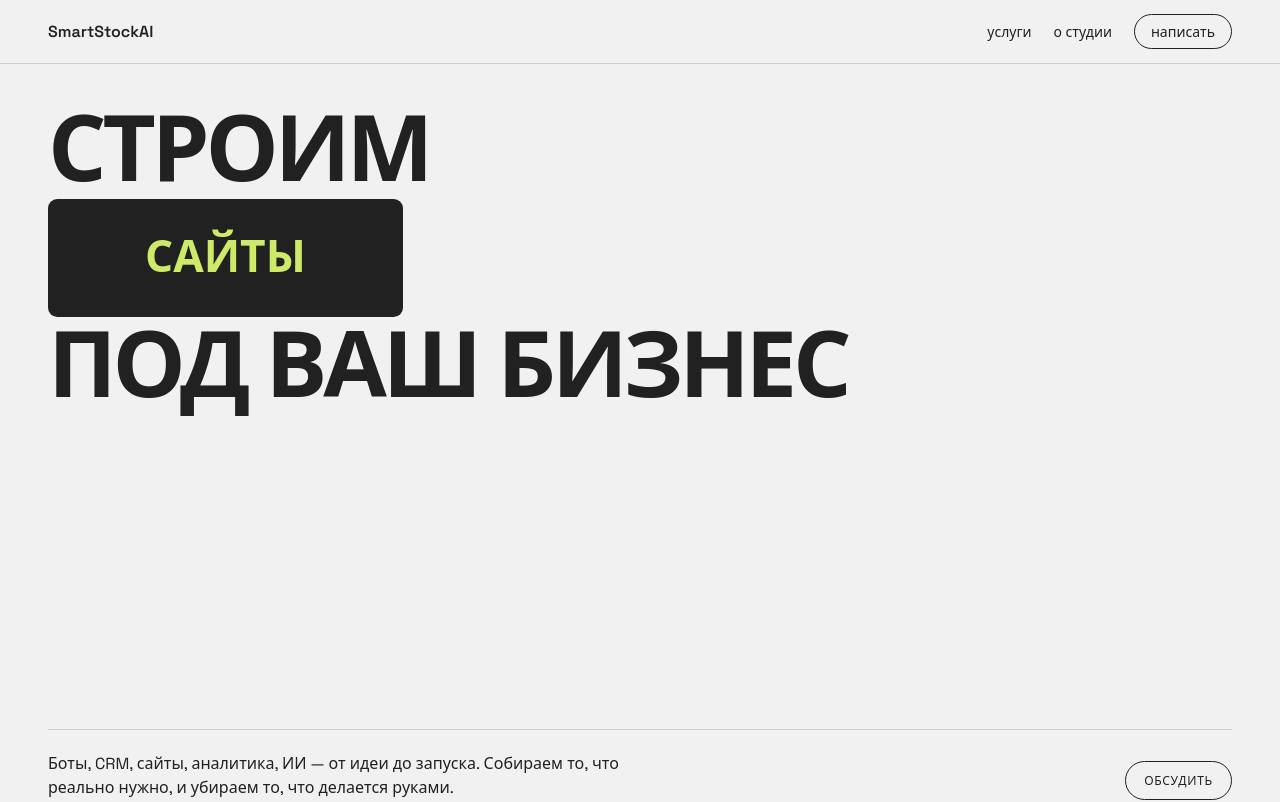
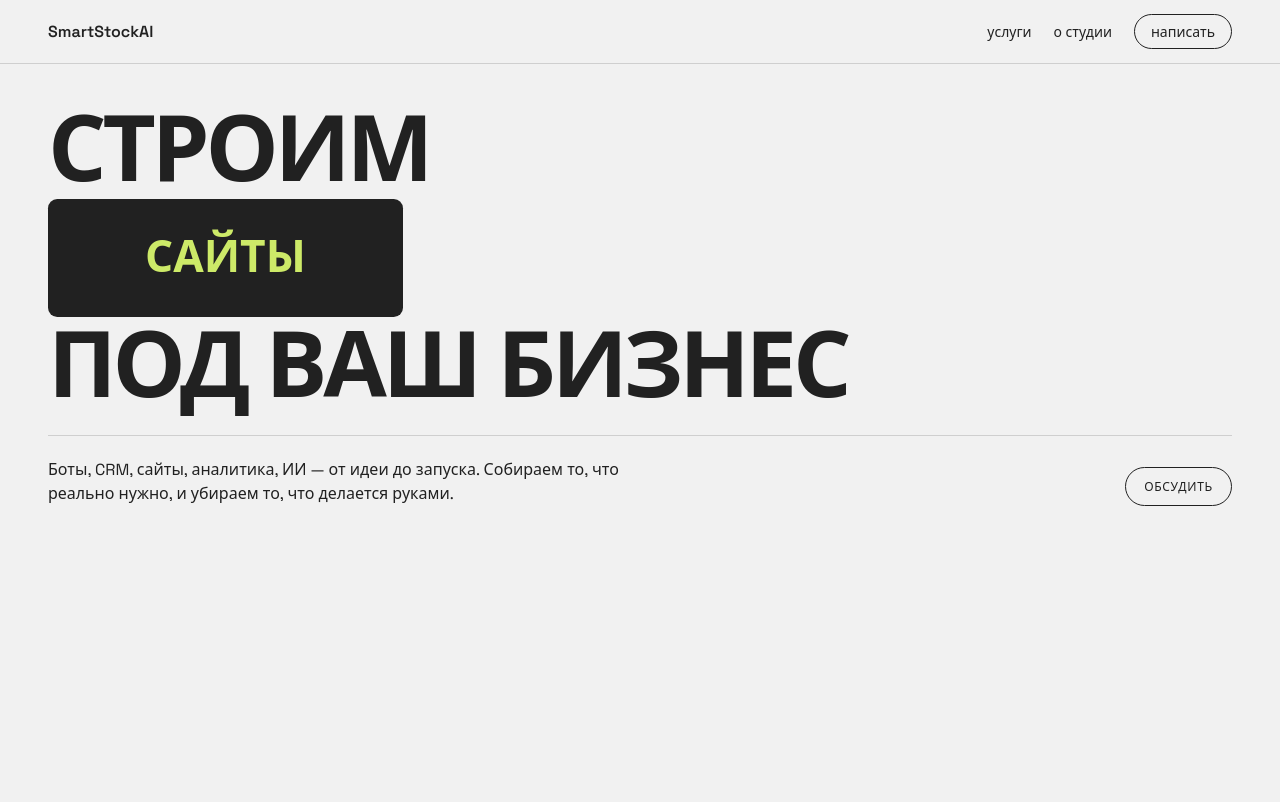
Before and after one commit to kickfost07-debug/smartstockai, a React (Vite) app: page / in a window 1280 px wide. Shown: the top 802 px of the page. Built offline with nearby package versions, Linux system fonts and the light colour scheme.

Commit message:
Put the hero lead under the title on desktop.
Co-authored-by: Cursor <cursoragent@cursor.com>

```diff
--- a/src/index.css
+++ b/src/index.css
@@ -132,8 +132,8 @@ a {
   padding-bottom: 0;
   display: flex;
   flex-direction: column;
-  justify-content: space-between;
-  gap: clamp(40px, 8vh, 80px);
+  justify-content: flex-start;
+  gap: clamp(28px, 4vh, 48px);
 }
 
 .land h1 {
```
